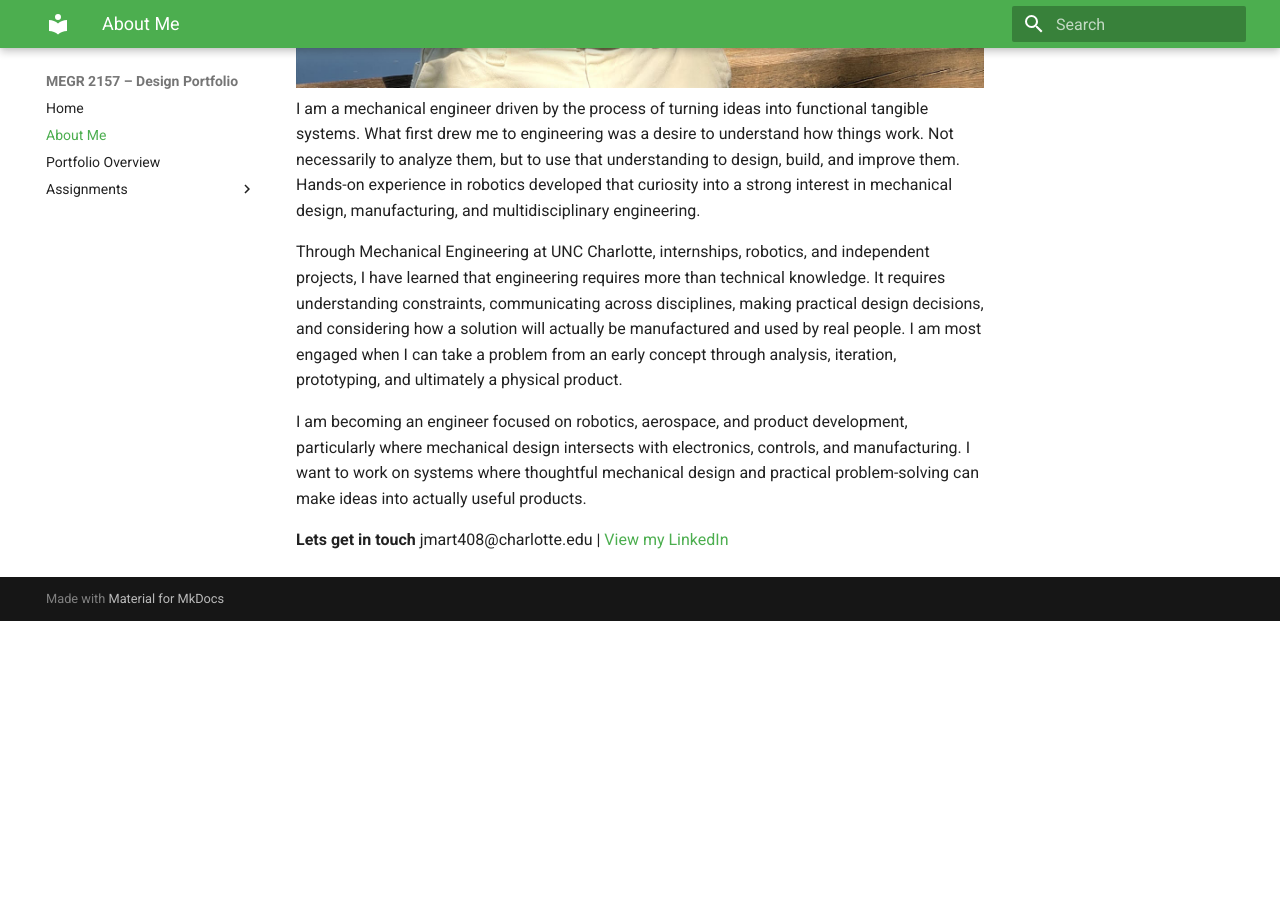
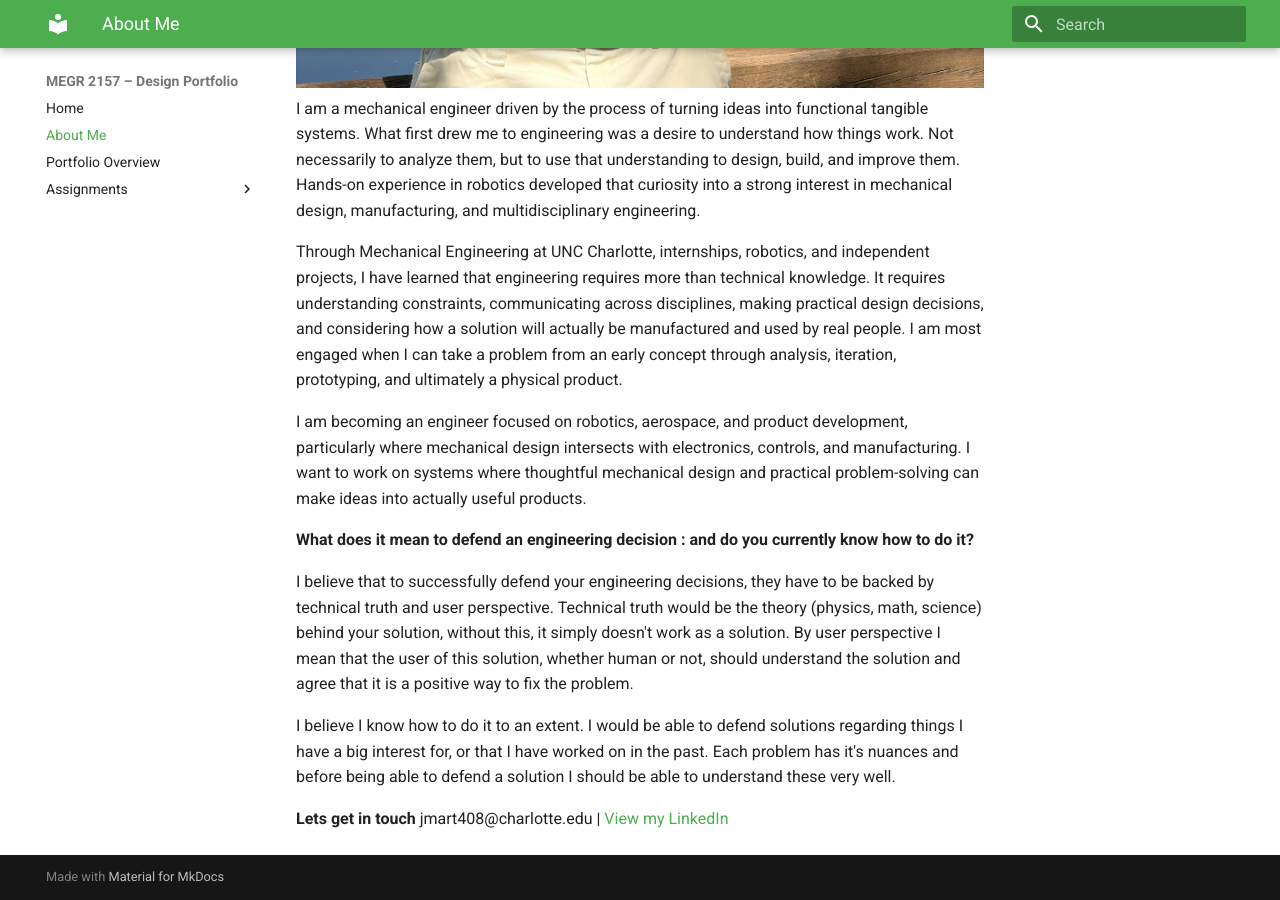
Before and after one commit to juanmasacova/MASACOVA-lecture-portfolio, an MkDocs documentation site: the page built from docs/aboutme/index.md, in a window 1280 px wide and 900 px high, scrolled down 1009 px. Built offline with MkDocs 1.6.1 and Material for MkDocs 9.7.7, drawn with Linux system fonts in a browser that asks for light colours; before the commit the page ends 1630 px from its top, so only the background shows below that.

Commit message:
Update index.md

```diff
--- a/docs/aboutme/index.md
+++ b/docs/aboutme/index.md
@@ -6,6 +6,16 @@ Through Mechanical Engineering at UNC Charlotte, internships, robotics, and inde
 
 I am becoming an engineer focused on robotics, aerospace, and product development, particularly where mechanical design intersects with electronics, controls, and manufacturing. I want to work on systems where thoughtful mechanical design and practical problem-solving can make ideas into actually useful products.
 
+
+
+
+**What does it mean to defend an engineering decision : and do you currently know how to do it?**
+
+I believe that to successfully defend your engineering decisions, they have to be backed by technical truth and user perspective. Technical truth would be the theory (physics, math, science) behind your solution, without this, it simply doesn't work as a solution. By user perspective I mean that the user of this solution, whether human or not, should understand the solution and agree that it is a positive way to fix the problem.
+
+I believe I know how to do it to an extent. I would be able to defend solutions regarding things I have a big interest for, or that I have worked on in the past. Each problem has it's nuances and before being able to defend a solution I should be able to understand these very well.
+
+
 **Lets get in touch**
 jmart408@charlotte.edu |
 [View my LinkedIn](https://www.linkedin.com/in/juan-martinez-sagarra-coullaut-valera-042990342)
```
